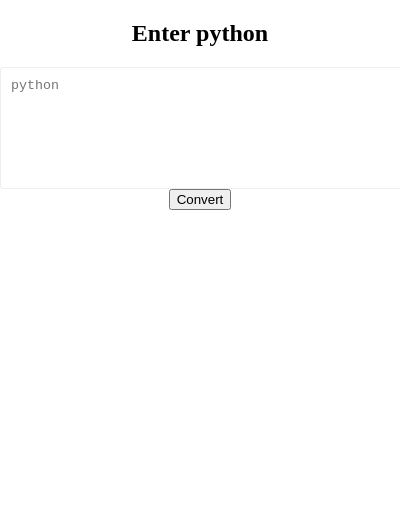
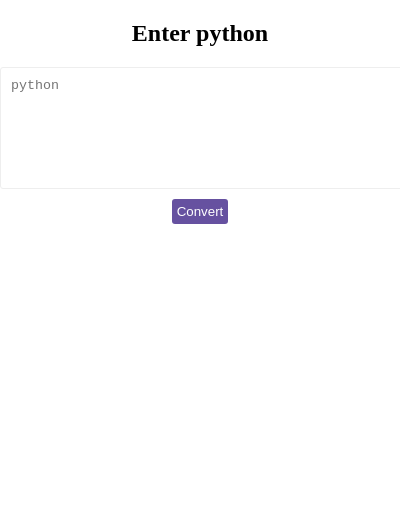
Before and after one commit to oorjitchowdhary/chrome-ex, a browser extension: page popup.html in a window 400 px wide. Shown: the top 513 px of the page. Drawn offline with Linux system fonts and the light colour scheme.

Commit message:
add lines

```diff
--- a/index.js
+++ b/index.js
@@ -13,6 +13,8 @@
             let rep9 = rep8.replace(/\(/g, " ");
             let rep10 = rep9.replace(/\)/g, "");
             let rep11 = rep10.replace(/:/g, "\n");
-            document.getElementById('modi-code').innerHTML = rep11;
+
+            let finalCode = "Mitrooon\n" + rep11 + "\nAcche din aa gaye";
+            document.getElementById('modi-code').innerHTML = finalCode;
 
     }
--- a/index.html
+++ b/popup.html
@@ -7,27 +7,40 @@
         margin: 0;
     }
     .code-box{
-        display: block;
         height: 100px;
         width: 600px;
-        margin: auto;
         border-radius: 3px;
         border: 1px solid #eee;
         padding: 10px;
+        display: block;
+        margin: auto;
+    }
+
+    .convert-btn {
+        background: rgb(102, 81, 160);
+        color: #fff;
+        padding: 5px;
+        border: none;
+        margin: auto;
+        margin-top: 10px;
+        display: block;
+        border-radius: 3px;
+
     }
 
     p{
-        width: 200px;
-        height: 300px;
+        width: 600px;
+        height: 200px;
         display: block;
         margin: auto;
+        margin-top: 15px;
     }
     </style>
 </head>
 <body>
     <h2>Enter python</h2>
     <textarea name="PythonCode" class="code-box" id="python-code" placeholder="python" cols="100" rows="10"></textarea>
-    <button onclick="convertCode()" type="button">Convert</button>
+    <button onclick="convertCode()" type="button" class="convert-btn">Convert</button>
     <p id="modi-code"></p>
     <script src="index.js"></script>
 </body>
```
Also changed, not shown: manifest.json.
